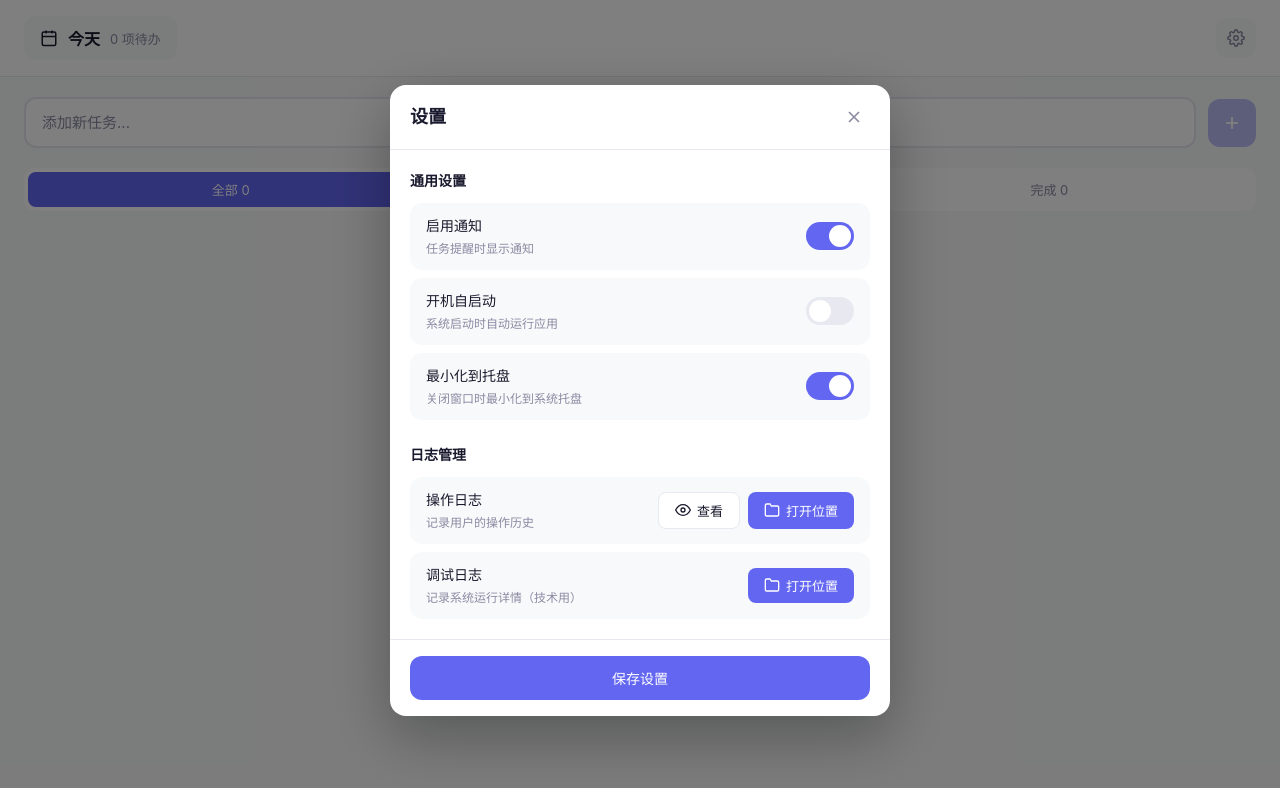
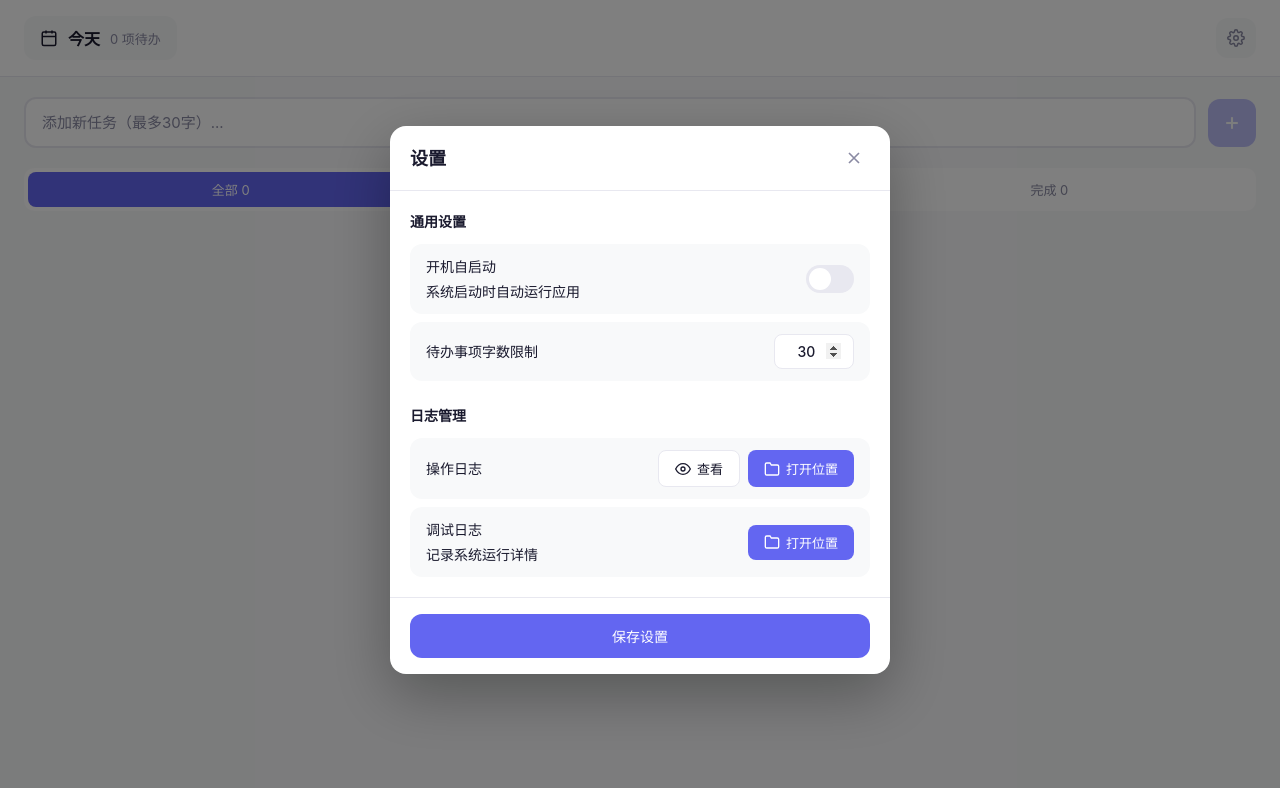
Before and after one commit to Yuuine/LiteDo, a Vue app: page / in a window 1280 px wide. Both pictures are taken after a click on the button 1236 px from the left and 38 px from the top of the page. Shown: the top 788 px of the page. Built offline with nearby package versions, Linux system fonts and the light colour scheme.

Commit message:
fix: resolve several issues

```diff
--- a/src-tauri/tauri.conf.json
+++ b/src-tauri/tauri.conf.json
@@ -2,7 +2,7 @@
   "$schema": "https://schema.tauri.app/config/2",
   "productName": "LiteDo",
   "version": "0.1.0",
-  "identifier": "com.litedo.app",
+  "identifier": "com.litedo.desktop",
   "build": {
     "beforeDevCommand": "npm run dev",
     "devUrl": "http://localhost:1420",
--- a/src/App.vue
+++ b/src/App.vue
@@ -37,6 +37,11 @@ async function handleAddTask() {
 
   if (!text || isSubmitting.value) {
     await logger.debug('App', 'handleAddTask early return', { hasText: !!text, isSubmitting: isSubmitting.value });
+    return;
+  }
+
+  if (text.length > store.maxTodoLength) {
+    showToast(`待办事项字数超过限制（最多${store.maxTodoLength}字）`, 'error');
     return;
   }
 
@@ -94,12 +99,18 @@ onUnmounted(() => {
     <main class="main">
       <div class="add-task-section">
         <form class="add-task-form" @submit.prevent="handleAddTask">
-          <input
-            v-model="newTaskContent"
-            type="text"
-            placeholder="添加新任务..."
-            class="task-input"
-          />
+          <div class="input-wrapper">
+            <input
+              v-model="newTaskContent"
+              type="text"
+              :placeholder="`添加新任务（最多${store.maxTodoLength}字）...`"
+              class="task-input"
+              :maxlength="store.maxTodoLength"
+            />
+            <span class="char-count" v-if="newTaskContent.length > 0">
+              {{ newTaskContent.length }}/{{ store.maxTodoLength }}
+            </span>
+          </div>
           <button
             type="submit"
             class="btn-add"
@@ -268,9 +279,15 @@ onUnmounted(() => {
   align-items: center;
 }
 
+.input-wrapper {
+  flex: 1;
+  position: relative;
+}
+
 .task-input {
-  flex: 1;
+  width: 100%;
   padding: 14px 16px;
+  padding-right: 60px;
   border: 2px solid var(--border-color);
   border-radius: 12px;
   background: var(--bg-primary);
@@ -287,6 +304,16 @@ onUnmounted(() => {
 
 .task-input::placeholder {
   color: var(--text-muted);
+}
+
+.char-count {
+  position: absolute;
+  right: 12px;
+  top: 50%;
+  transform: translateY(-50%);
+  font-size: 12px;
+  color: var(--text-muted);
+  pointer-events: none;
 }
 
 .btn-add {
--- a/src/components/SettingsPanel.vue
+++ b/src/components/SettingsPanel.vue
@@ -1,15 +1,28 @@
 <script setup lang="ts">
 import { ref, onMounted } from 'vue';
+import { useTodoStore } from '../stores/todoStore';
 import OperationLogViewer from './OperationLogViewer.vue';
+import { operation } from '../utils/logger';
+
+declare global {
+  interface WindowEventMap {
+    toast: CustomEvent<{ message: string; type: 'success' | 'error' | 'info' }>;
+  }
+}
+
+function showToast(message: string, type: 'success' | 'error' | 'info' = 'success') {
+  window.dispatchEvent(new CustomEvent('toast', { detail: { message, type } }));
+}
 
 const emit = defineEmits<{
   close: [];
 }>();
 
+const store = useTodoStore();
+
 const settings = ref({
-  notifications: true,
   autoStart: false,
-  minimizeToTray: true,
+  maxTodoLength: 30,
 });
 
 const showOperationLog = ref(false);
@@ -31,17 +44,41 @@ async function loadSettings() {
 
 async function handleSave() {
   try {
+    const oldSettingsStr = localStorage.getItem('app_settings');
+    const oldSettings = oldSettingsStr ? JSON.parse(oldSettingsStr) : {};
+    const oldMaxTodoLength = oldSettings.maxTodoLength || 30;
+    const oldAutoStart = oldSettings.autoStart || false;
+
     localStorage.setItem('app_settings', JSON.stringify(settings.value));
+    store.maxTodoLength = settings.value.maxTodoLength;
+
+    const changes: string[] = [];
+    if (settings.value.autoStart !== oldAutoStart) {
+      changes.push(`开机自启动: ${settings.value.autoStart ? '开启' : '关闭'}`);
+    }
+    if (settings.value.maxTodoLength !== oldMaxTodoLength) {
+      changes.push(`字数限制: ${oldMaxTodoLength}字 → ${settings.value.maxTodoLength}字`);
+    }
+
+    if (changes.length > 0) {
+      await operation('系统设置', '设置', `修改设置: ${changes.join(', ')}`, '成功');
+    } else {
+      await operation('系统设置', '设置', '保存设置（无变更）', '成功');
+    }
+
     console.log('Settings saved:', settings.value);
+    showToast('保存成功', 'success');
     emit('close');
   } catch (e) {
     console.error('Failed to save settings:', e);
-    alert('保存设置失败: ' + e);
+    await operation('系统设置', '设置', '保存设置失败', '失败');
+    showToast('保存失败，请重试', 'error');
   }
 }
 
-function viewOperationLog() {
+async function viewOperationLog() {
   showOperationLog.value = true;
+  await operation('日志管理', '操作日志', '查看操作日志', '成功');
 }
 
 async function openOperationLogLocation() {
@@ -52,8 +89,10 @@ async function openOperationLogLocation() {
     const operationLogPath = `${appDir}\\operation.log`;
 
     await invoke('open_file_location', { path: operationLogPath });
+    await operation('日志管理', '操作日志', '打开操作日志文件位置', '成功');
   } catch (e) {
     console.error('Failed to open operation log location:', e);
+    await operation('日志管理', '操作日志', '打开操作日志文件位置失败', '失败');
     alert('无法打开操作日志文件位置: ' + e);
   }
 }
@@ -62,8 +101,10 @@ async function openDebugLogLocation() {
   try {
     const { invoke } = await import('@tauri-apps/api/core');
     await invoke('open_log_file_location');
+    await operation('日志管理', '调试日志', '打开调试日志文件位置', '成功');
   } catch (e) {
     console.error('Failed to open debug log location:', e);
+    await operation('日志管理', '调试日志', '打开调试日志文件位置失败', '失败');
     alert('无法打开调试日志文件位置: ' + e);
   }
 }
@@ -88,17 +129,6 @@ async function openDebugLogLocation() {
 
             <div class="setting-item">
               <div class="setting-info">
-                <span class="setting-label">启用通知</span>
-                <span class="setting-desc">任务提醒时显示通知</span>
-              </div>
-              <label class="toggle">
-                <input type="checkbox" v-model="settings.notifications" />
-                <span class="toggle-slider"></span>
-              </label>
-            </div>
-
-            <div class="setting-item">
-              <div class="setting-info">
                 <span class="setting-label">开机自启动</span>
                 <span class="setting-desc">系统启动时自动运行应用</span>
               </div>
@@ -110,13 +140,15 @@ async function openDebugLogLocation() {
 
             <div class="setting-item">
               <div class="setting-info">
-                <span class="setting-label">最小化到托盘</span>
-                <span class="setting-desc">关闭窗口时最小化到系统托盘</span>
+                <span class="setting-label">待办事项字数限制</span>
               </div>
-              <label class="toggle">
-                <input type="checkbox" v-model="settings.minimizeToTray" />
-                <span class="toggle-slider"></span>
-              </label>
+              <input
+                type="number"
+                v-model.number="settings.maxTodoLength"
+                min="10"
+                max="200"
+                class="number-input"
+              />
             </div>
           </section>
 
@@ -126,7 +158,6 @@ async function openDebugLogLocation() {
             <div class="setting-item">
               <div class="setting-info">
                 <span class="setting-label">操作日志</span>
-                <span class="setting-desc">记录用户的操作历史</span>
               </div>
               <div class="btn-group">
                 <button class="btn-view-log" @click="viewOperationLog" type="button" title="查看操作日志">
@@ -148,7 +179,7 @@ async function openDebugLogLocation() {
             <div class="setting-item">
               <div class="setting-info">
                 <span class="setting-label">调试日志</span>
-                <span class="setting-desc">记录系统运行详情（技术用）</span>
+                <span class="setting-desc">记录系统运行详情</span>
               </div>
               <button class="btn-open-log" @click="openDebugLogLocation" type="button" title="在资源管理器中打开">
                 <svg width="16" height="16" viewBox="0 0 24 24" fill="none" stroke="currentColor" stroke-width="2">
@@ -295,11 +326,6 @@ async function openDebugLogLocation() {
   color: var(--text-primary);
 }
 
-.setting-desc {
-  font-size: 12px;
-  color: var(--text-muted);
-}
-
 .toggle {
   position: relative;
   display: inline-block;
@@ -416,4 +442,33 @@ async function openDebugLogLocation() {
   background: var(--bg-secondary);
   transform: translateY(-1px);
 }
+
+.number-input {
+  width: 80px;
+  padding: 8px 12px;
+  border: 1px solid var(--border-color);
+  border-radius: 8px;
+  background: var(--bg-primary);
+  color: var(--text-primary);
+  font-size: 14px;
+  font-weight: 500;
+  text-align: center;
+  transition: all 0.2s;
+  flex-shrink: 0;
+}
+
+.number-input:hover {
+  border-color: var(--accent-color);
+}
+
+.number-input:focus {
+  outline: none;
+  border-color: var(--accent-color);
+  box-shadow: 0 0 0 3px rgba(99, 102, 241, 0.1);
+}
+
+.number-input::-webkit-inner-spin-button,
+.number-input::-webkit-outer-spin-button {
+  opacity: 1;
+}
 </style>
--- a/src/components/TodoItem.vue
+++ b/src/components/TodoItem.vue
@@ -26,8 +26,9 @@ function confirmDelete() {
   <div
     class="todo-item"
     :class="{ completed: todo.completed }"
-  >
-    <label class="checkbox-wrapper">
+    @click="store.toggleTodo(todo.id)"
+    >
+    <label class="checkbox-wrapper" @click.stop>
       <input
         type="checkbox"
         :checked="todo.completed"
@@ -42,7 +43,7 @@ function confirmDelete() {
       <span class="time">{{ formatTime(todo.created_at) }}</span>
     </div>
 
-    <button class="delete-btn" @click="handleDelete" title="删除">
+    <button class="delete-btn" @click.stop="handleDelete" title="删除">
       <svg width="14" height="14" viewBox="0 0 24 24" fill="none" stroke="currentColor" stroke-width="2">
         <path d="M18 6L6 18M6 6l12 12"/>
       </svg>
@@ -70,6 +71,7 @@ function confirmDelete() {
   border: 1px solid var(--border-color);
   width: 100%;
   box-sizing: border-box;
+  cursor: pointer;
 }
 
 .todo-item:hover {
@@ -77,13 +79,11 @@ function confirmDelete() {
   box-shadow: 0 2px 8px rgba(99, 102, 241, 0.1);
 }
 
-.todo-item.completed {
-  opacity: 0.6;
-}
-
 .todo-item.completed .todo-text {
   text-decoration: line-through;
-  color: var(--text-secondary);
+  text-decoration-thickness: 1.5px;
+  color: var(--text-muted);
+  opacity: 0.8;
 }
 
 .checkbox-wrapper {
@@ -125,13 +125,13 @@ function confirmDelete() {
 .checkbox:checked + .checkmark::after {
   content: '';
   position: absolute;
-  left: 6px;
-  top: 3px;
+  left: 50%;
+  top: 50%;
   width: 5px;
   height: 9px;
   border: solid white;
   border-width: 0 2px 2px 0;
-  transform: rotate(45deg);
+  transform: translate(-50%, -60%) rotate(45deg);
 }
 
 .todo-content {
--- a/src/stores/todoStore.ts
+++ b/src/stores/todoStore.ts
@@ -11,6 +11,21 @@ export const useTodoStore = defineStore('todo', () => {
   const isLoading = ref(false);
   const isDragging = ref(false);
   const draggedId = ref<string | null>(null);
+  const maxTodoLength = ref(30);
+
+  function loadSettings() {
+    try {
+      const savedSettings = localStorage.getItem('app_settings');
+      if (savedSettings) {
+        const settings = JSON.parse(savedSettings);
+        maxTodoLength.value = settings.maxTodoLength || 30;
+      }
+    } catch (e) {
+      console.error('Failed to load settings:', e);
+    }
+  }
+
+  loadSettings();
 
   const selectedDateRange = computed(() => {
     const date = selectedDate.value;
@@ -69,6 +84,13 @@ export const useTodoStore = defineStore('todo', () => {
 
   async function addTodoWithDate(content: string, createdAt: number) {
     await logger.debug('Store', 'addTodoWithDate called', { content, createdAt });
+
+    if (content.length > maxTodoLength.value) {
+      const error = `待办事项字数超过限制（最多${maxTodoLength.value}字）`;
+      await operation('任务管理', '任务', `添加任务失败: 字数超限`, '失败');
+      throw new Error(error);
+    }
+
     try {
       const maxOrder = todos.value.reduce((max, t) => Math.max(max, t.sort_order), 0);
       const sortOrder = maxOrder + 1;
@@ -169,6 +191,7 @@ export const useTodoStore = defineStore('todo', () => {
     isLoading,
     isDragging,
     draggedId,
+    maxTodoLength,
     filteredTodos,
     stats,
     selectedDateStats,
```
Also changed, not shown: 1 other file (tests, documents, lock files or other folders).
